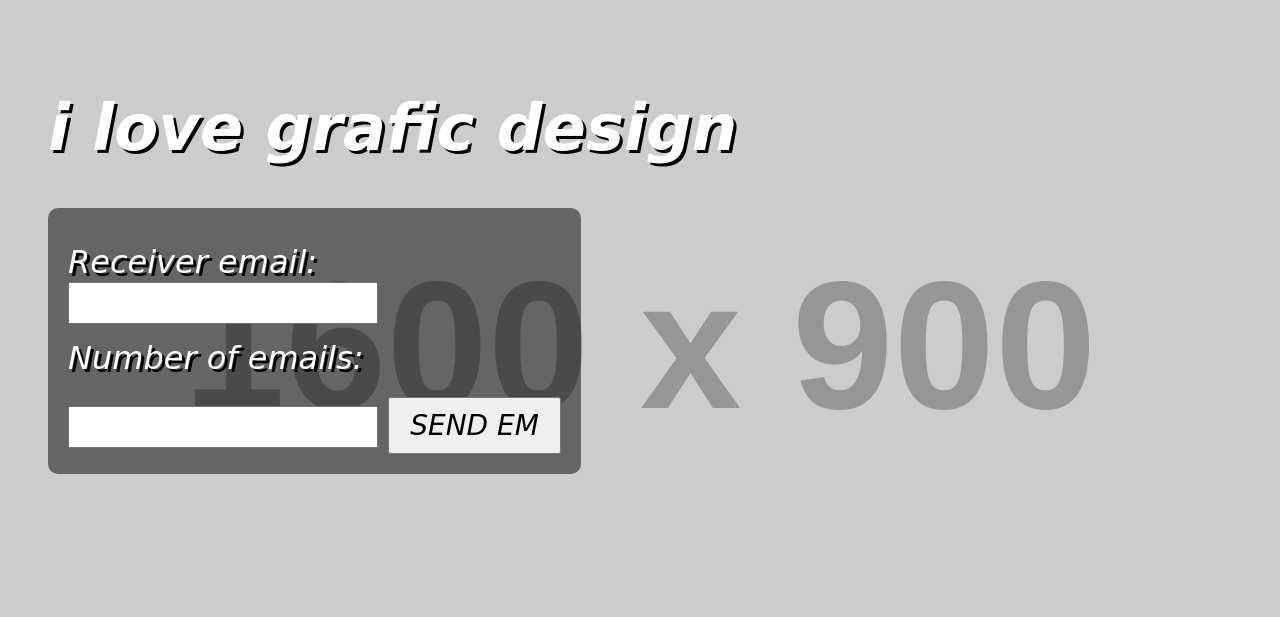
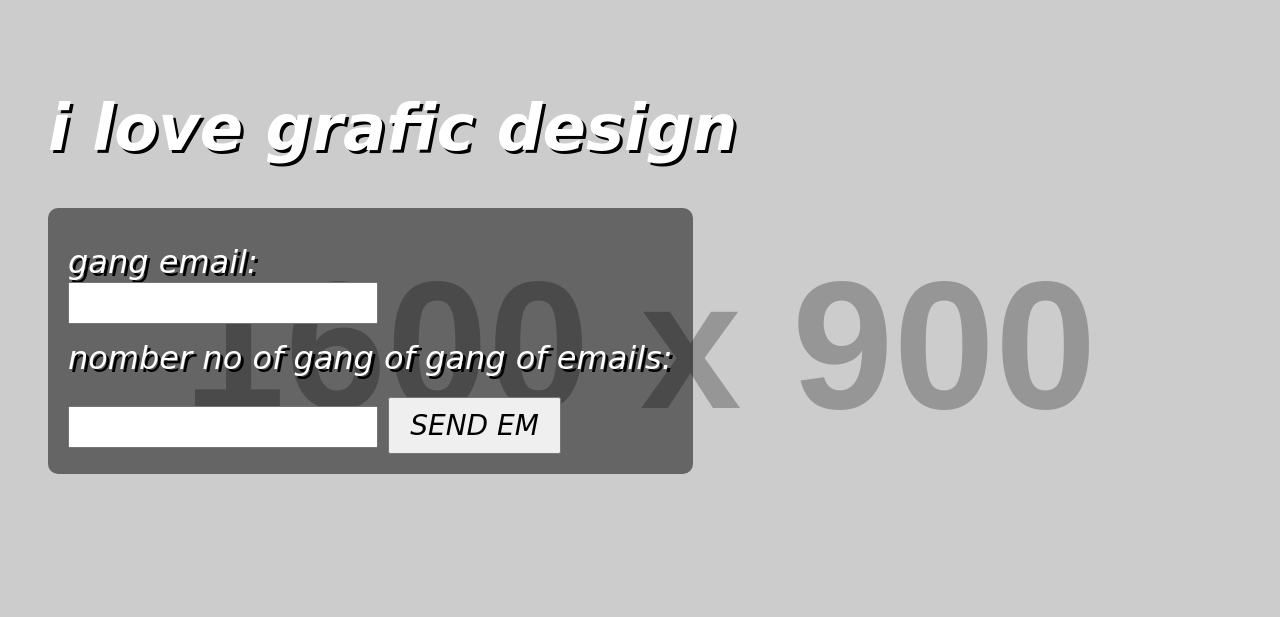
Before and after one commit to nithilan-alt-f4/project-hermes, a Flask app: page / in a window 1280 px wide. Shown: the top 617 px of the page. Run offline with Flask 3, Linux system fonts and the light colour scheme; grey boxes labelled with a size stand in for pictures from a placeholder-image service; some libraries are stand-ins or nearby versions.

Commit message:
Update index.html

```diff
--- a/templates/index.html
+++ b/templates/index.html
@@ -1,7 +1,7 @@
 <!DOCTYPE html>
 <html>
 <head>
-    <title>Project Athena</title>
+    <title>uhh.... title ig</title>
     <style>
         body {
             background-image: url('https://placehold.co/1600x900/ff00ff/00ffff?text=BACKGROUND');
@@ -61,10 +61,10 @@
     <h1>i love grafic design</h1>
 
     <form method="POST">
-        <label>Receiver email:</label>
+        <label>gang email:</label>
         <input type="email" name="recipient" required>
 
-        <label>Number of emails:</label>
+        <label>nomber no of gang of gang of emails:</label>
         <input type="number" name="count" min="1" required>
 
         <button type="submit">SEND EM</button>
```
